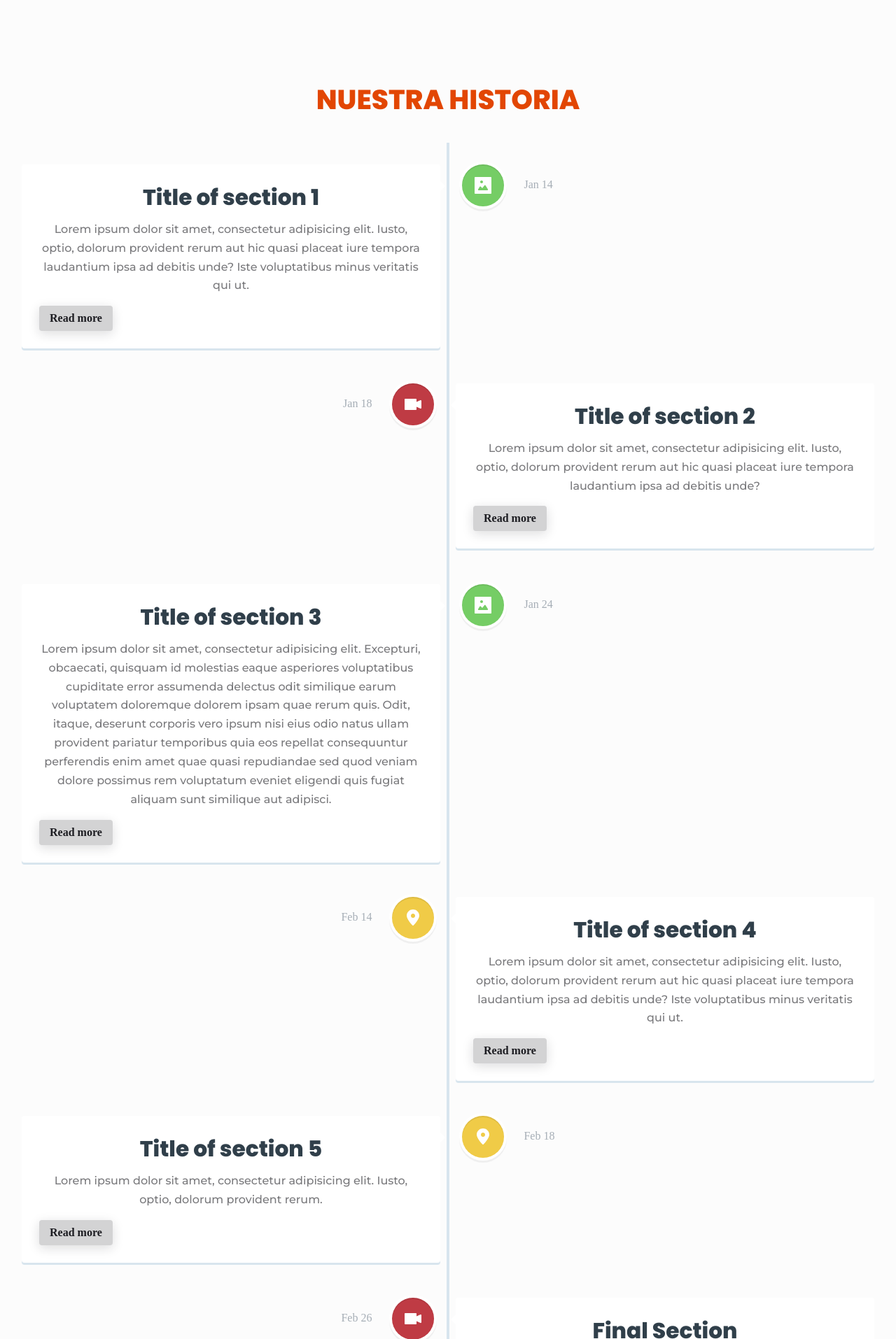
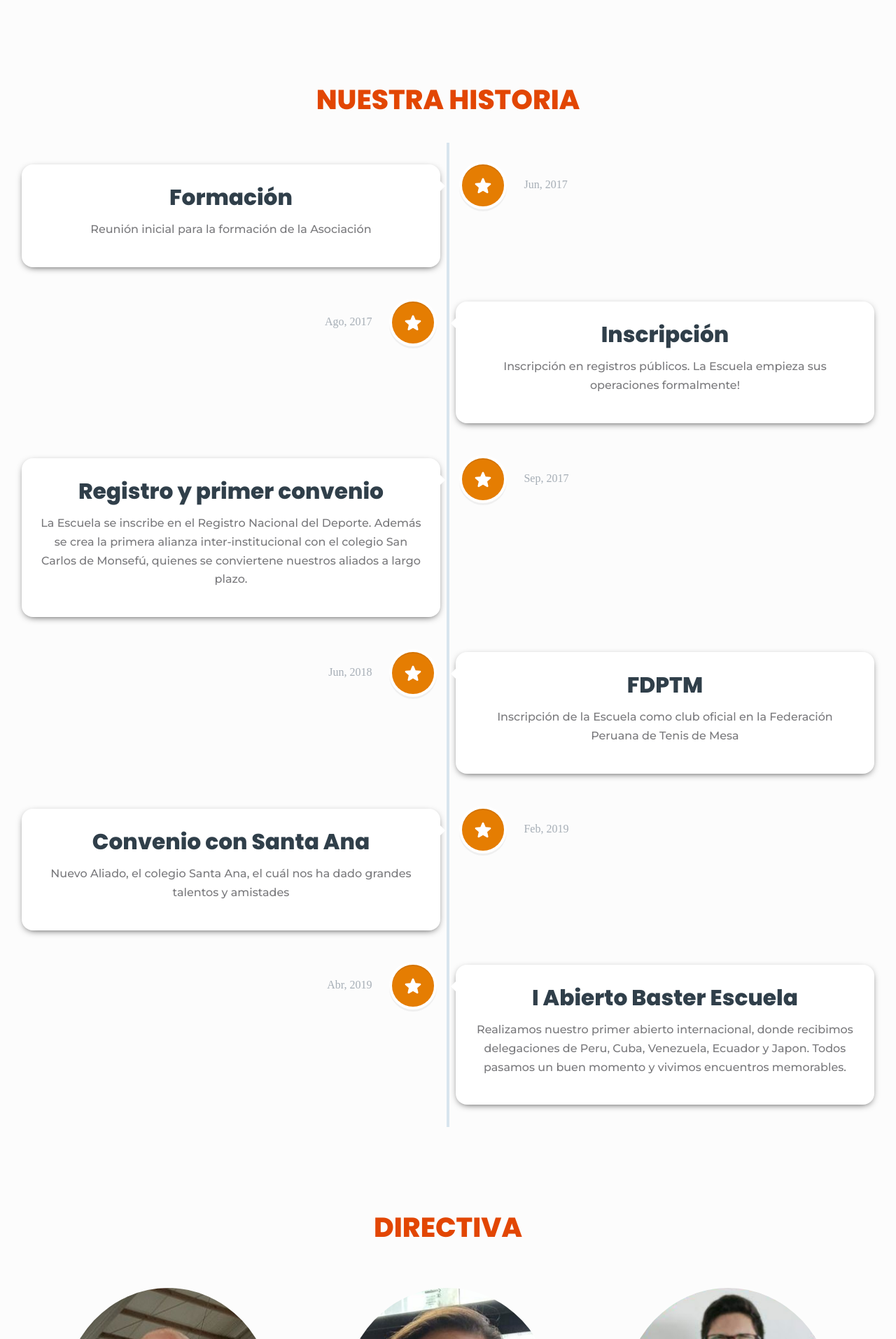
Before and after one commit to JorgePasco1/baster-escuela-website, a Flask app: page /about in a window 1280 px wide. Shown: the part 425-2339 px from the top of the page at 70% size. Run offline with Flask 2, Linux system fonts and the light colour scheme; data comes from the database, SQL or seed files in the repository; both versions use the stored data as it was after the commit; some web fonts are replaced.

Commit message:
finish about page
and add some info to the db

```diff
--- a/app.py
+++ b/app.py
@@ -24,8 +24,10 @@ def about():
     name = 'about'
     directiva = get_members("miembros_directiva")
     entrenadores = get_members("entrenadores")
+    hitos = get_members("hitos")
 
-    return render_template(f"{name}.html", active=f"{name}", directiva=directiva, entrenadores=entrenadores)
+    return render_template(f"{name}.html", active=f"{name}", hitos=hitos,
+                           directiva=directiva, entrenadores=entrenadores)
 
 
 @app.route('/atletas')
--- a/helpers.py
+++ b/helpers.py
@@ -49,15 +49,26 @@ def get_members(table):
     for el in results:
         new_item = {}
         for key, value in el.items():
-            if key != "foto":
+            if key == "foto":
+                if value:
+                    nombre = el['nombre'].replace(' ', '-')
+                    apellido = f"{el['apellido'].replace(' ', '-')}"
+                    file_name = f"{el['id']}-{nombre}-{apellido}"
+                    complete_path = write_blob_to_file(
+                        value, table, file_name)
+                    new_item[key] = complete_path
+                else:
+                    new_item[key] = "img/logo.png"
+            elif key == "mes":
+                new_item[key] = month_number_to_text(value)
+            else:
                 new_item[key] = value
-            else:
-                nombre = el['nombre'].replace(' ', '-')
-                apellido = f"{el['apellido'].replace(' ', '-')}"
-                file_name = f"{el['id']}-{nombre}-{apellido}"
-                complete_path = write_blob_to_file(
-                    value, table, file_name)
-                new_item[key] = complete_path
+
         result_array.append(new_item)
 
     return result_array
+
+
+def month_number_to_text(month_number: int) -> str:
+    months = ['Ene', 'Feb', 'Mar', 'Abr', 'May', 'Jun', 'Jul', 'Ago', 'Sep', 'Oct', 'Nov', 'Dic']
+    return months[month_number - 1]
--- a/static/styles/timeline.css
+++ b/static/styles/timeline.css
@@ -3083,6 +3083,7 @@ mark {
   }
 }
 .cd-timeline__img {
+  background-color: var(--main-orange);
   display: -ms-flexbox;
   display: flex;
   -ms-flex-pack: center;
@@ -3136,12 +3137,10 @@ mark {
   margin-left: var(--space-md);
   background: hsl(0, 0%, 100%);
   background: var(--color-white);
-  border-radius: 0.25em;
-  border-radius: var(--radius-md);
+  border-radius: 1em;
   padding: 1.25em;
   padding: var(--space-md);
-  box-shadow: 0 3px 0 hsl(205, 38%, 89%);
-  box-shadow: 0 3px 0 var(--cd-color-2);
+  box-shadow: 0px 3px 12px -5px #000000;
 }
 .cd-timeline__content::before {
   content: "";
--- a/templates/about.html
+++ b/templates/about.html
@@ -18,153 +18,32 @@ Sobre nosotros
     <div class="v-text-container mv-text">Ser el club líder a nivel nacional de tenis de mesa
         en alto rendimiento .</div>
 </section>
+
+<!-- Timeline taken from https://codyhouse.co/demo/vertical-timeline/index.html -->
 <section class="cd-timeline js-cd-timeline">
     <h2>NUESTRA HISTORIA</h2>
-    <!-- Timeline taken from https://codyhouse.co/demo/vertical-timeline/index.html -->
     <div class="container max-width-lg cd-timeline__container">
+        {% for hito in hitos %}
         <div class="cd-timeline__block">
-            <div class="cd-timeline__img cd-timeline__img--picture">
-                <img src="{{ url_for('static', filename='img/timeline-img/cd-icon-picture.svg') }}" alt="Picture" />
+            <div class="cd-timeline__img">
+                <img src="{{ url_for('static', filename='img/timeline-img/star.svg') }}" />
             </div>
-            <!-- cd-timeline__img -->
 
             <div class="cd-timeline__content text-component">
-                <h2>Title of section 1</h2>
+                <h2>{{ hito["titulo"] }}</h2>
                 <p class="color-contrast-medium">
-                    Lorem ipsum dolor sit amet, consectetur adipisicing elit. Iusto,
-                    optio, dolorum provident rerum aut hic quasi placeat iure tempora
-                    laudantium ipsa ad debitis unde? Iste voluptatibus minus veritatis
-                    qui ut.
+                    {{ hito["descripcion"] }}
                 </p>
 
                 <div class="flex justify-between items-center">
-                    <span class="cd-timeline__date">Jan 14</span>
-                    <a href="#0" class="btn btn--subtle">Read more</a>
+                    <span class="cd-timeline__date">{{ hito["mes"] }}, {{ hito["año"] }}</span>
                 </div>
             </div>
-            <!-- cd-timeline__content -->
         </div>
-        <!-- cd-timeline__block -->
-
-        <div class="cd-timeline__block">
-            <div class="cd-timeline__img cd-timeline__img--movie">
-                <img src="{{ url_for('static', filename='img/timeline-img/cd-icon-movie.svg') }}" alt="Movie" />
-            </div>
-            <!-- cd-timeline__img -->
-
-            <div class="cd-timeline__content text-component">
-                <h2>Title of section 2</h2>
-                <p class="color-contrast-medium">
-                    Lorem ipsum dolor sit amet, consectetur adipisicing elit. Iusto,
-                    optio, dolorum provident rerum aut hic quasi placeat iure tempora
-                    laudantium ipsa ad debitis unde?
-                </p>
-
-                <div class="flex justify-between items-center">
-                    <span class="cd-timeline__date">Jan 18</span>
-                    <a href="#0" class="btn btn--subtle">Read more</a>
-                </div>
-            </div>
-            <!-- cd-timeline__content -->
-        </div>
-        <!-- cd-timeline__block -->
-
-        <div class="cd-timeline__block">
-            <div class="cd-timeline__img cd-timeline__img--picture">
-                <img src="{{ url_for('static', filename='img/timeline-img/cd-icon-picture.svg') }}" alt="Picture" />
-            </div>
-            <!-- cd-timeline__img -->
-
-            <div class="cd-timeline__content text-component">
-                <h2>Title of section 3</h2>
-                <p class="color-contrast-medium">
-                    Lorem ipsum dolor sit amet, consectetur adipisicing elit.
-                    Excepturi, obcaecati, quisquam id molestias eaque asperiores
-                    voluptatibus cupiditate error assumenda delectus odit similique
-                    earum voluptatem doloremque dolorem ipsam quae rerum quis. Odit,
-                    itaque, deserunt corporis vero ipsum nisi eius odio natus ullam
-                    provident pariatur temporibus quia eos repellat consequuntur
-                    perferendis enim amet quae quasi repudiandae sed quod veniam
-                    dolore possimus rem voluptatum eveniet eligendi quis fugiat
-                    aliquam sunt similique aut adipisci.
-                </p>
-
-                <div class="flex justify-between items-center">
-                    <span class="cd-timeline__date">Jan 24</span>
-                    <a href="#0" class="btn btn--subtle">Read more</a>
-                </div>
-            </div>
-            <!-- cd-timeline__content -->
-        </div>
-        <!-- cd-timeline__block -->
-
-        <div class="cd-timeline__block">
-            <div class="cd-timeline__img cd-timeline__img--location">
-                <img src="{{ url_for('static', filename='img/timeline-img/cd-icon-location.svg') }}" alt="Location" />
-            </div>
-            <!-- cd-timeline__img -->
-
-            <div class="cd-timeline__content text-component">
-                <h2>Title of section 4</h2>
-                <p class="color-contrast-medium">
-                    Lorem ipsum dolor sit amet, consectetur adipisicing elit. Iusto,
-                    optio, dolorum provident rerum aut hic quasi placeat iure tempora
-                    laudantium ipsa ad debitis unde? Iste voluptatibus minus veritatis
-                    qui ut.
-                </p>
-
-                <div class="flex justify-between items-center">
-                    <span class="cd-timeline__date">Feb 14</span>
-                    <a href="#0" class="btn btn--subtle">Read more</a>
-                </div>
-            </div>
-            <!-- cd-timeline__content -->
-        </div>
-        <!-- cd-timeline__block -->
-
-        <div class="cd-timeline__block">
-            <div class="cd-timeline__img cd-timeline__img--location">
-                <img src="{{ url_for('static', filename='img/timeline-img/cd-icon-location.svg') }}" alt="Location" />
-            </div>
-            <!-- cd-timeline__img -->
-
-            <div class="cd-timeline__content text-component">
-                <h2>Title of section 5</h2>
-                <p class="color-contrast-medium">
-                    Lorem ipsum dolor sit amet, consectetur adipisicing elit. Iusto,
-                    optio, dolorum provident rerum.
-                </p>
-
-                <div class="flex justify-between items-center">
-                    <span class="cd-timeline__date">Feb 18</span>
-                    <a href="#0" class="btn btn--subtle">Read more</a>
-                </div>
-            </div>
-            <!-- cd-timeline__content -->
-        </div>
-        <!-- cd-timeline__block -->
-
-        <div class="cd-timeline__block">
-            <div class="cd-timeline__img cd-timeline__img--movie">
-                <img src="{{ url_for('static', filename='img/timeline-img/cd-icon-movie.svg') }}" alt="Movie" />
-            </div>
-            <!-- cd-timeline__img -->
-
-            <div class="cd-timeline__content text-component">
-                <h2>Final Section</h2>
-                <p class="color-contrast-medium">
-                    This is the content of the last section
-                </p>
-
-                <div class="flex justify-between items-center">
-                    <span class="cd-timeline__date">Feb 26</span>
-                </div>
-            </div>
-            <!-- cd-timeline__content -->
-        </div>
-        <!-- cd-timeline__block -->
+        {% endfor %}
     </div>
 </section>
+
 <section class="directiva">
     <h2>DIRECTIVA</h2>
     <div class="card-container">
--- a/templates/index.html
+++ b/templates/index.html
@@ -14,9 +14,9 @@
   <div class="bg-container"></div>
   <header>
     <a href="/about" class="header-item">SOBRE NOSOTROS</a>
-    <a href="#" class="header-item">NUESTROS ATLETAS</a>
-    <a href="#" class="header-item">ABIERTO BASTER ESCUELA</a>
-    <a href="#" class="header-item">PRODUCTOS EN VENTA</a>
+    <a href="/atletas" class="header-item">NUESTROS ATLETAS</a>
+    <a href="/abierto" class="header-item">ABIERTO BASTER ESCUELA</a>
+    <a href="/productos" class="header-item">PRODUCTOS EN VENTA</a>
   </header>
   <main>
     <img src="{{ url_for('static', filename='img/logo.png') }}">
```
Also changed, not shown: baster_escuela.db, static/img/timeline-img/cd-icon-location.svg (deleted), static/img/timeline-img/cd-icon-movie.svg (deleted), static/img/timeline-img/cd-icon-picture.svg (deleted), static/img/timeline-img/star.svg (added).
